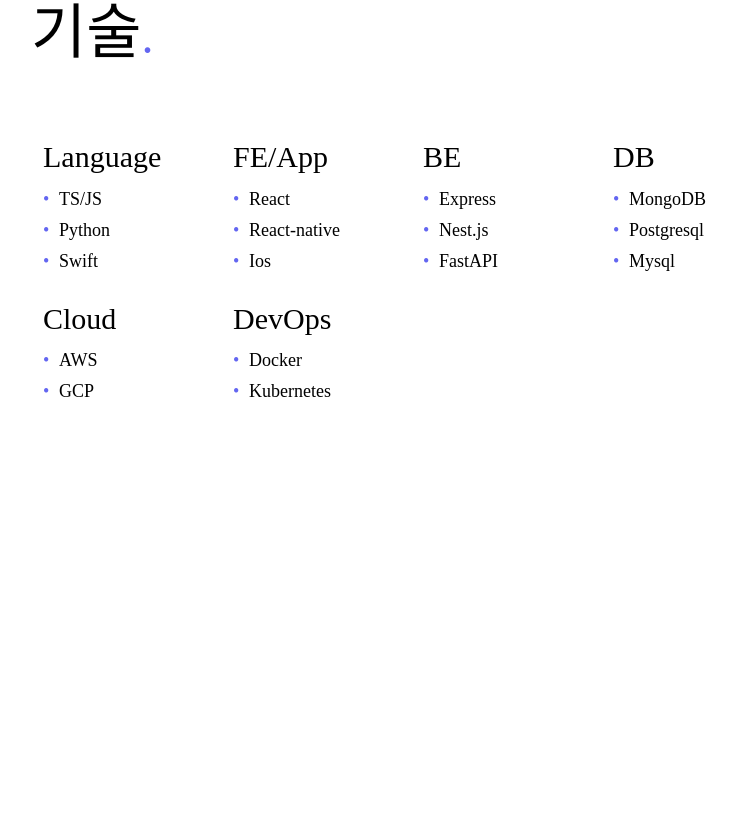
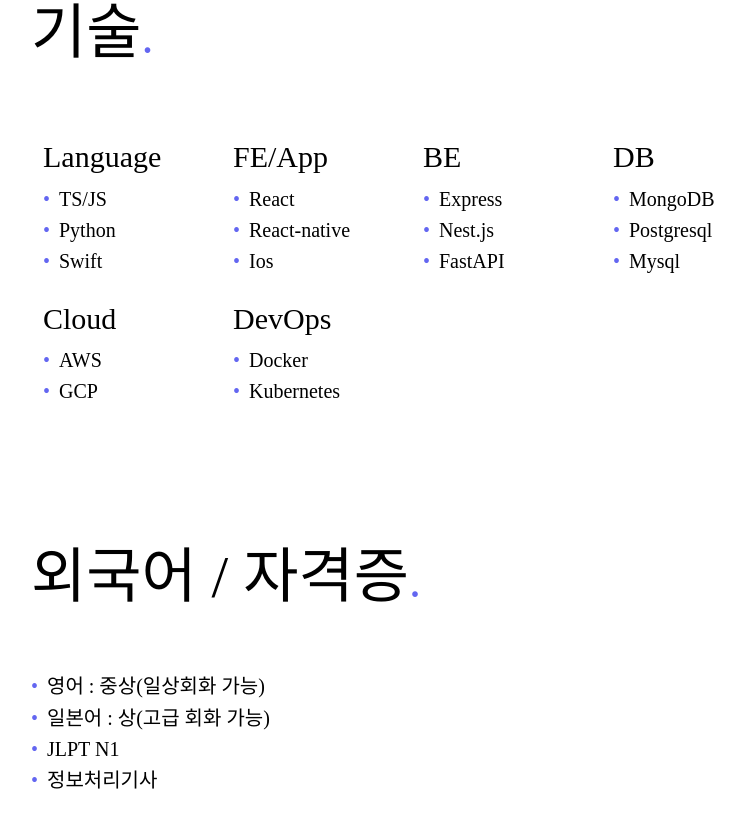
Before and after one commit to joonhyungkimweb/MyResume, a Gatsby site: page / in a window 1280 px wide. Shown: the part 4049-4876 px from the top of the page, without its empty margins (229-974 px from the left). Before the commit the page ends 4564 px from the top, so only its background shows below. Built offline with nearby package versions, Linux system fonts and the light colour scheme; Gatsby itself is replaced by a stand-in of ours.

Commit message:
[feat] 외국어, 자격증 추가

```diff
--- a/src/pages/index.tsx
+++ b/src/pages/index.tsx
@@ -261,7 +261,7 @@
           )}
         </ul>
       </section>
-      <section>
+      <section className="mb-20 md:mb-32">
         <h2 className="text-5xl md:text-6xl mb-12 md:mb-16 font-medium">
           <BlueDotttedText>기술</BlueDotttedText>
         </h2>
@@ -271,14 +271,27 @@
               className="p-3 basis-1/2 sm:basis-1/3 md:basis-1/4"
               key={category}
             >
-              <h3 className="text-3xl font-medium mb-2">{category}</h3>
-              <ul className="text-lg">
+              <h3 className="text-2xl md:text-3xl font-medium mb-2">
+                {category}
+              </h3>
+              <ul className="text-xl">
                 {skills.map((skill) => (
                   <StyledListItem key={skill}>{skill}</StyledListItem>
                 ))}
               </ul>
             </li>
           ))}
+        </ul>
+      </section>
+      <section>
+        <h2 className="text-5xl md:text-6xl mb-12 md:mb-16 font-medium">
+          <BlueDotttedText>외국어 / 자격증</BlueDotttedText>
+        </h2>
+        <ul className="text-xl">
+          <StyledListItem>영어 : 중상(일상회화 가능)</StyledListItem>
+          <StyledListItem>일본어 : 상(고급 회화 가능)</StyledListItem>
+          <StyledListItem>JLPT N1</StyledListItem>
+          <StyledListItem>정보처리기사</StyledListItem>
         </ul>
       </section>
     </main>
```
